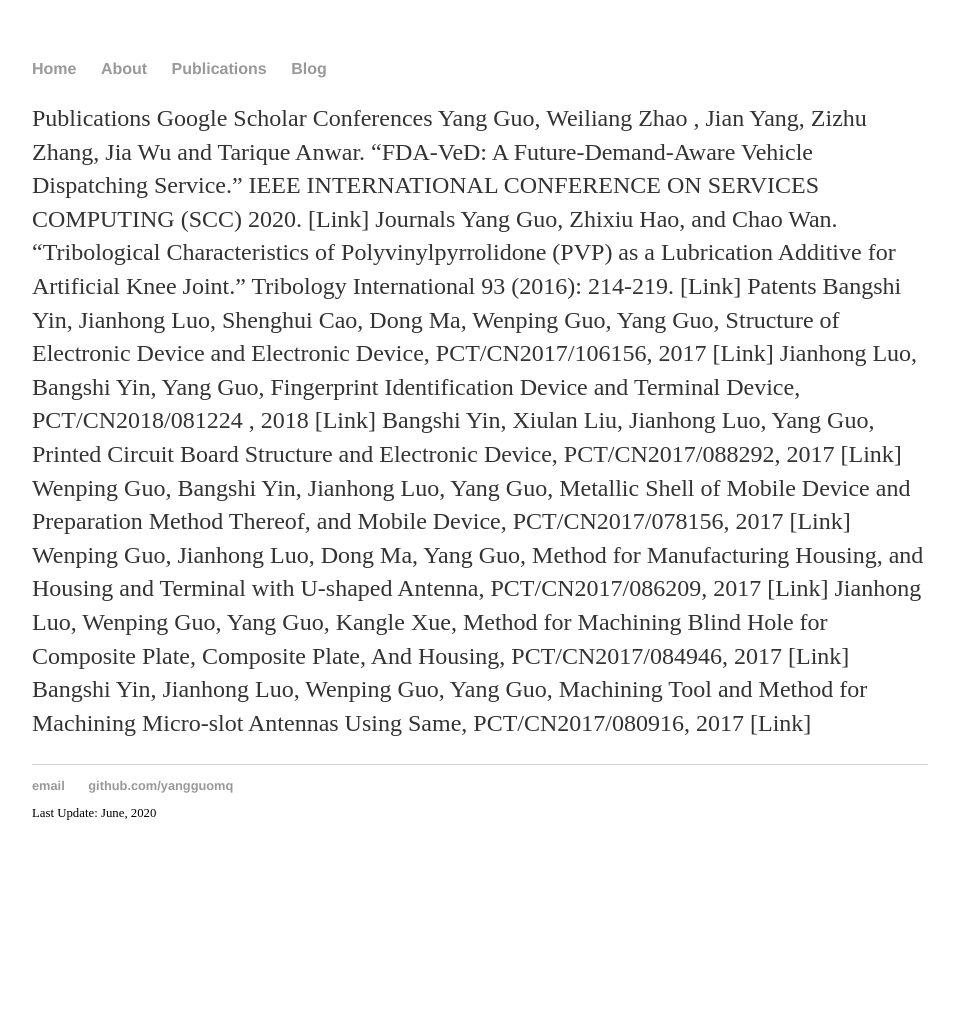
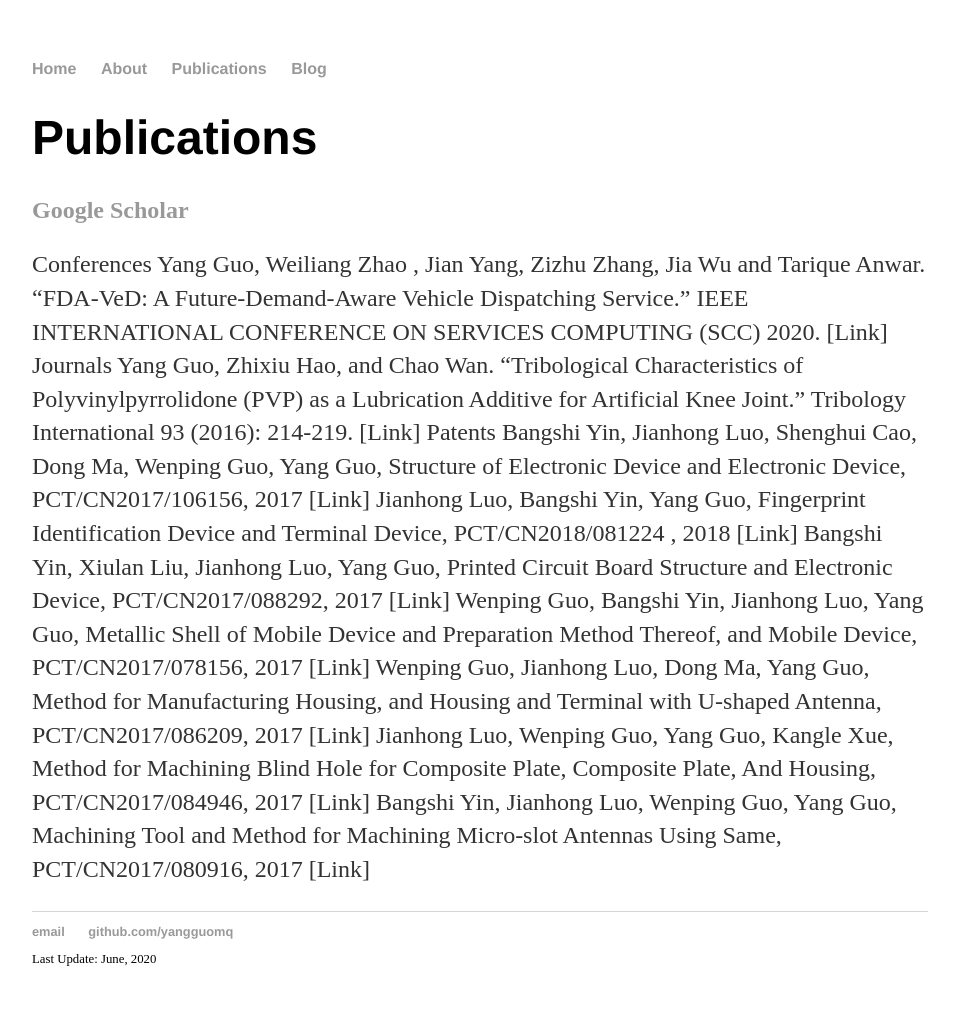
Before and after one commit to yangguomq/yangguomq.github.io, a Jekyll site: the page built from publication/index.md, in a window 1280 px wide. Shown: the whole page, without its empty margins (160-1115 px from the left). Built offline with Jekyll 4.4.1, drawn with Linux system fonts in a browser that asks for light colours; our own code applies the rules of GitHub Pages for plain Markdown files; before the commit the page ends 900 px from its top, so only the background shows below that; part of the change alters nothing that is shown.

```diff
--- a/publication/index.md
+++ b/publication/index.md
@@ -1,5 +1,5 @@
-Publications
-Google Scholar
+# Publications
+## [Google Scholar](https://scholar.google.com/citations?user=BnbauT4AAAAJ&hl=en&authuser=1)
 Conferences
 Yang Guo, Weiliang Zhao , Jian Yang, Zizhu Zhang, Jia Wu and Tarique Anwar. "FDA-VeD: A Future-Demand-Aware Vehicle Dispatching Service." IEEE INTERNATIONAL CONFERENCE ON SERVICES COMPUTING (SCC) 2020. [Link]
 Journals
```
